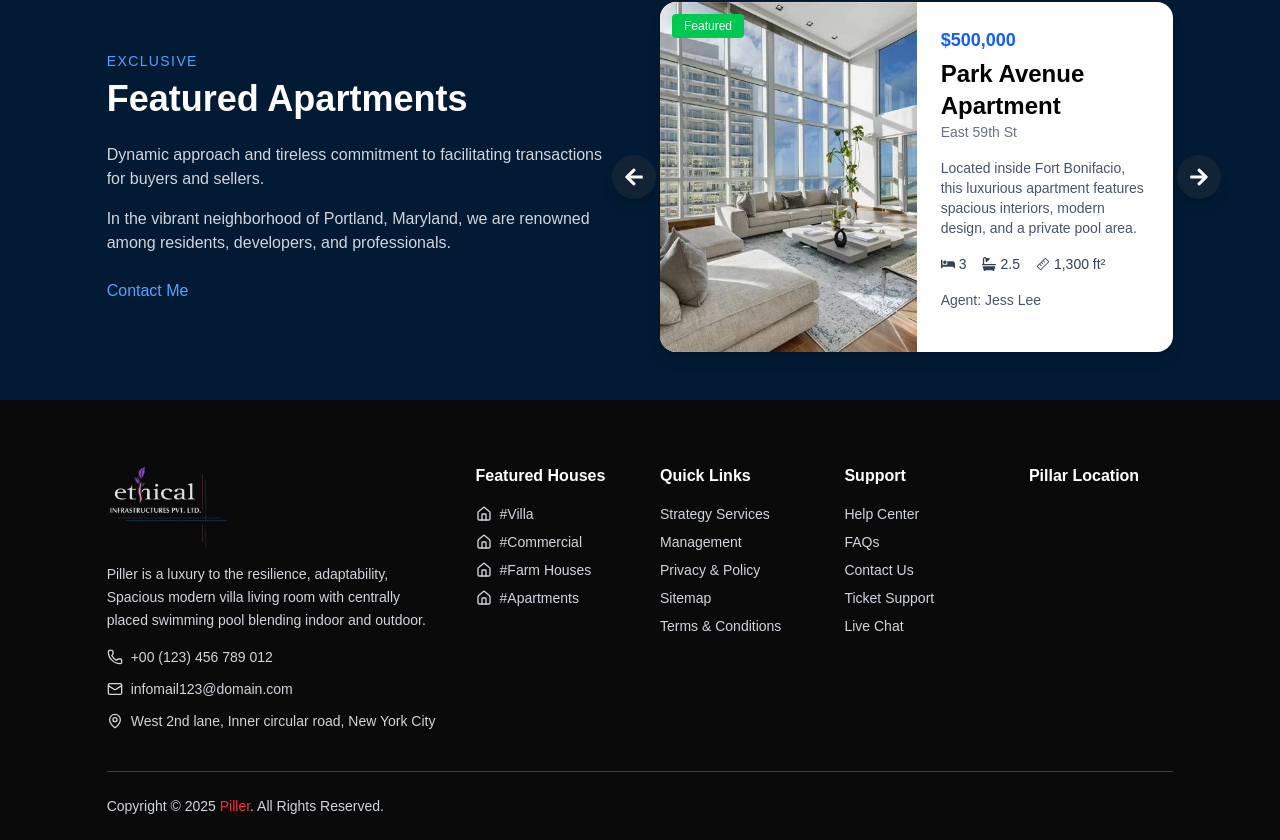
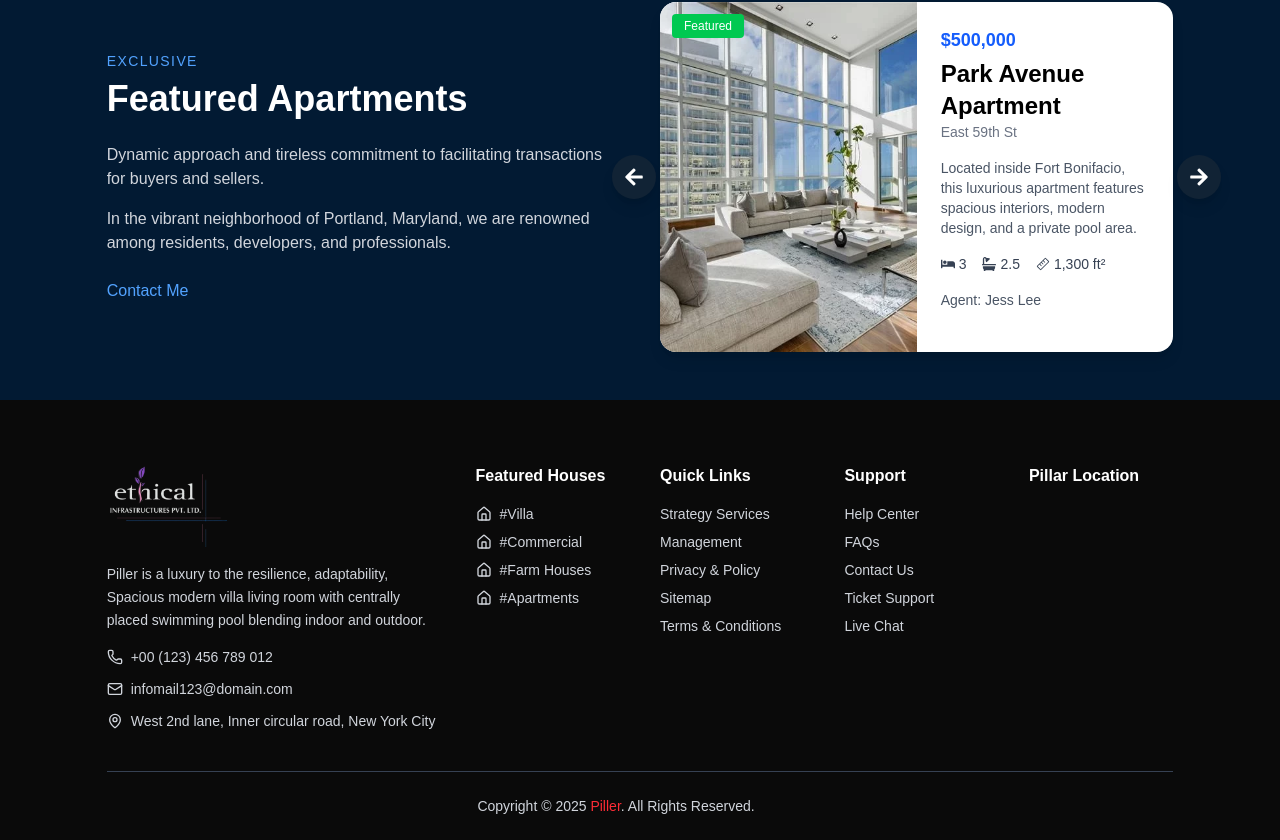
Before and after one commit to BigwigMediaAI/ethicalinfrastructure, a Next.js app: page / in a window 1280 px wide. Shown: the part 1357-2197 px from the top of the page. Built offline with nearby package versions, Linux system fonts and the light colour scheme; grey boxes are pictures that could not be loaded.

Commit message:
update footer

```diff
--- a/components/Footer.tsx
+++ b/components/Footer.tsx
@@ -113,7 +113,7 @@ export default function Footer() {
         <div>
           <h3 className="font-semibold text-white mb-4">Pillar Location</h3>
           <iframe
-            src="https://www.google.com/maps/embed?pb=!1m18!1m12!1m3!1d3651.902936079624!2d90.38832831543122!3d23.750880894655664!2m3!1f0!2f0!3f0!3m2!1i1024!2i768!4f13.1!3m3!1m2!1s0x3755b894d8d5a9d9%3A0x9a8b3e501f9f2d8c!2sDhaka!5e0!3m2!1sen!2sbd!4v1616500000000!5m2!1sen!2sbd"
+            src="https://www.google.com/maps/embed?pb=!1m17!1m12!1m3!1d3507.2049651170355!2d77.09081647549499!3d28.47337337575202!2m3!1f0!2f0!3f0!3m2!1i1024!2i768!4f13.1!3m2!1m1!2zMjjCsDI4JzI0LjEiTiA3N8KwMDUnMzYuMiJF!5e0!3m2!1sen!2sin!4v1759815055066!5m2!1sen!2sin"
             width="100%"
             height="180"
             allowFullScreen
@@ -124,7 +124,7 @@ export default function Footer() {
       </div>
 
       {/* Bottom Section */}
-      <div className="w-11/12 md:w-5/6 mx-auto mt-10 border-t border-gray-700 pt-6 flex flex-col md:flex-row items-center justify-between text-sm">
+      <div className="w-11/12 md:w-5/6 mx-auto mt-10 border-t border-gray-700 pt-6 flex flex-col md:flex-row items-center justify-center text-sm">
         <p>
           Copyright © 2025 <span className="text-red-500">Piller</span>. All
           Rights Reserved.
```
